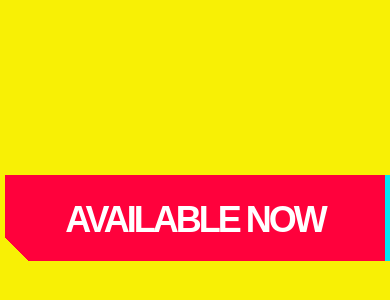
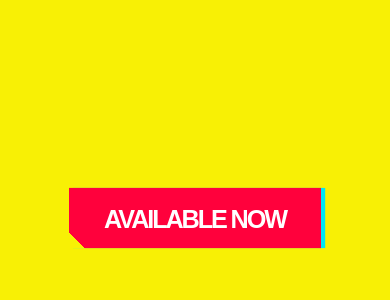
Before and after one commit to ximuli/randomO, a React (Vite) app: page / in a window 390 px wide. Shown: the part 204-504 px from the top of the page. Built offline with nearby package versions, Linux system fonts and the light colour scheme.

Commit message:
适配手机端

```diff
--- a/src/App.tsx
+++ b/src/App.tsx
@@ -2,22 +2,18 @@ import React from 'react'
 import './App.scss'
 import games from './assets/data/games'
 import CyberpunkBtn from './components/CyberpunkBtn'
-import { genarateRandomNum } from './utils/common'
+import { genarateRandomNum } from '@/utils/common'
 
 function App() {
-  const clickToOpen = (e: React.MouseEvent) => {
-    // console.log('e', e)
-    // window.open('https://baidu.com')
-    // console.log(games)
+  const clickToOpen = () => {
     const gamesLength = games.length
     const randomIndex = genarateRandomNum(gamesLength)
-    console.log(games[randomIndex])
     window.open(games[randomIndex].link)
   }
   return (
     <div className="App">
       {/* <button className='btn' onClick={clickToOpen}>随机打开一个游戏</button> */}
-      <CyberpunkBtn clickHandler={ clickToOpen } />
+      <CyberpunkBtn openNewPage={ clickToOpen } />
     </div>
   )
 }
--- a/src/components/CyberpunkBtn/index.scss
+++ b/src/components/CyberpunkBtn/index.scss
@@ -1,6 +1,8 @@
 .cyberpunkBtn {
+  transition: transform 500ms ease-in-out;
   &.btn, &.btn::after{
-    width: 380px;
+    // width: 380px;
+    width: 360px;
     height: 86px;
     font-size: 36px;
     font-weight: bold;
@@ -13,6 +15,10 @@
     box-shadow: 6px 0 0 #00E6F6;
     outline: transparent;
     position: relative;
+    cursor: pointer;
+  }
+  &.btn {
+    z-index: 99;
   }
   &.btn::after {
     --slice-0: inset(50% 50% 50% 50%);
@@ -32,13 +38,10 @@
     background: linear-gradient(45deg, transparent 3%, #00E6F6 3%, #00E6F6 5%, #FF013C 5%);
     clip-path: var(--slice-0);
   }
-  &.btn:hover::after {
+  &.btn.active::after {
     animation: 1s glitch;
     animation-timing-function: steps(2, end);
   }
-}
-
-
   @keyframes glitch {
     0% {
       clip-path: var(--slice-1);
@@ -85,3 +88,11 @@
       transform: translate(0);
     }
   }
+}
+
+@media screen and (max-width: 500px) {
+  .cyberpunkBtn.btn {
+    transition: transform 500ms ease-in-out;
+    transform: scale(0.7);
+  }
+}
--- a/src/components/CyberpunkBtn/index.tsx
+++ b/src/components/CyberpunkBtn/index.tsx
@@ -1,17 +1,42 @@
 import React, { useState } from 'react'
 import './index.scss'
+// vite 配置 @ 路径别名 http://lavecoral.me/vue/262.html
+import { isMobile } from '@/utils/common'
 
 /* 该组件参考自：
 * https://freefrontend.com/css-buttons/
 * https://codepen.io/stevenlei/pen/ZEpyBod
 */
 interface IProps {
-  clickHandler(event: React.MouseEvent): void
+  openNewPage(): void
 }
 
-export default function CyberpunkBtn (props: IProps) {
+export default function CyberpunkBtn(props: IProps) {
+  const [activeClass, setActiveClass] = useState('')
+
+  const addActiveClass = () => {
+    setActiveClass('active')
+  }
+  const clearActiveClass = () => {
+    setActiveClass('')
+  }
+  const animationEndHandler = () => {
+    clearActiveClass()
+    isMobile() && props.openNewPage()
+  }
+  const clickHandler = () => {
+    props.openNewPage()
+  }
+  const touchEndHandler = () => {
+    addActiveClass()
+  }
   return (
-    <button className='cyberpunkBtn btn' data-text='AVAILABLE NOW' onClick={props.clickHandler}>
+    <button className={`cyberpunkBtn btn ${activeClass}`} data-text='AVAILABLE NOW'
+      onMouseEnter={addActiveClass} // PC
+      onTouchEnd={touchEndHandler} // Mobile
+      onAnimationEnd={animationEndHandler}
+      {...isMobile() ? {} : {onClick:clickHandler}}
+    >
       AVAILABLE NOW
     </button>
   )
--- a/src/utils/common.tsx
+++ b/src/utils/common.tsx
@@ -3,3 +3,7 @@
 export const genarateRandomNum = (n: number) => {
   return Math.floor(Math.random() * n)
 }
+
+export const isMobile = ():boolean => {
+  return 'ontouchstart' in document.documentElement
+}
```
Lines whose indentation alone changed are shown as unchanged.
